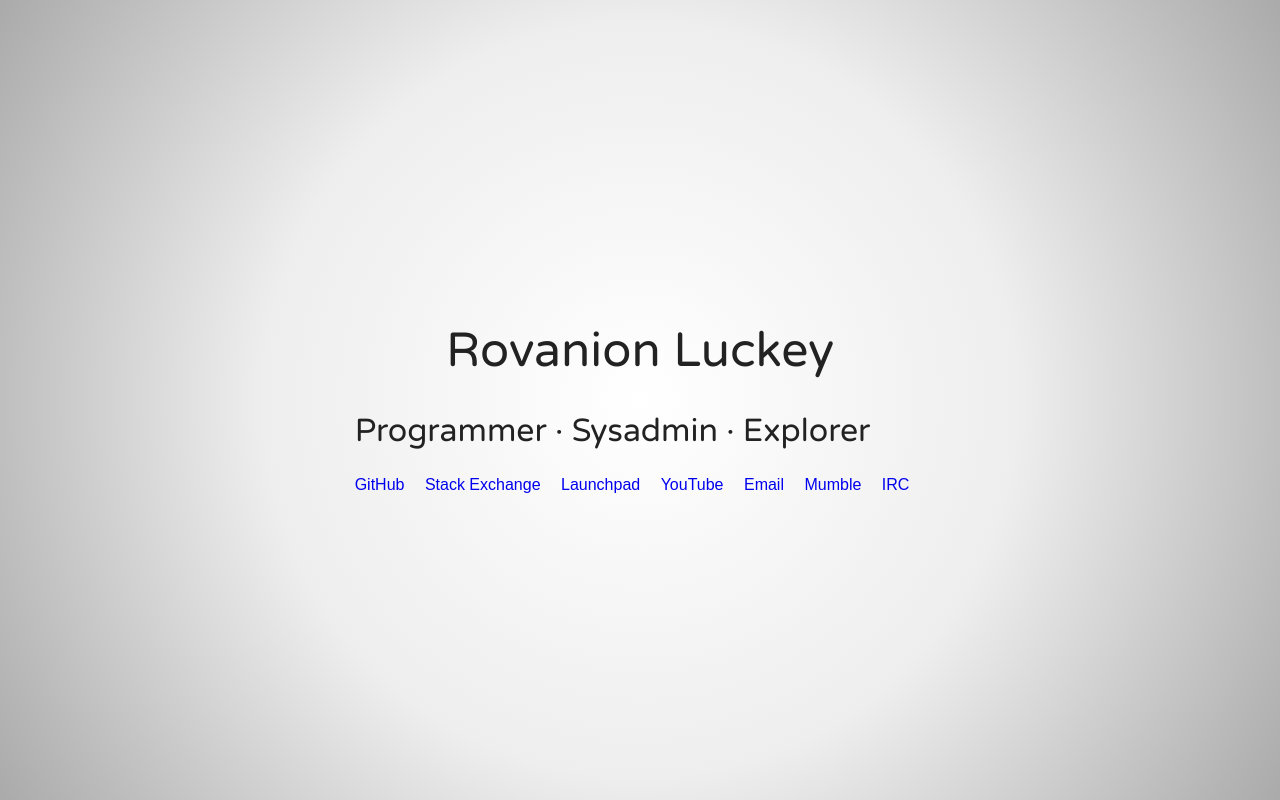
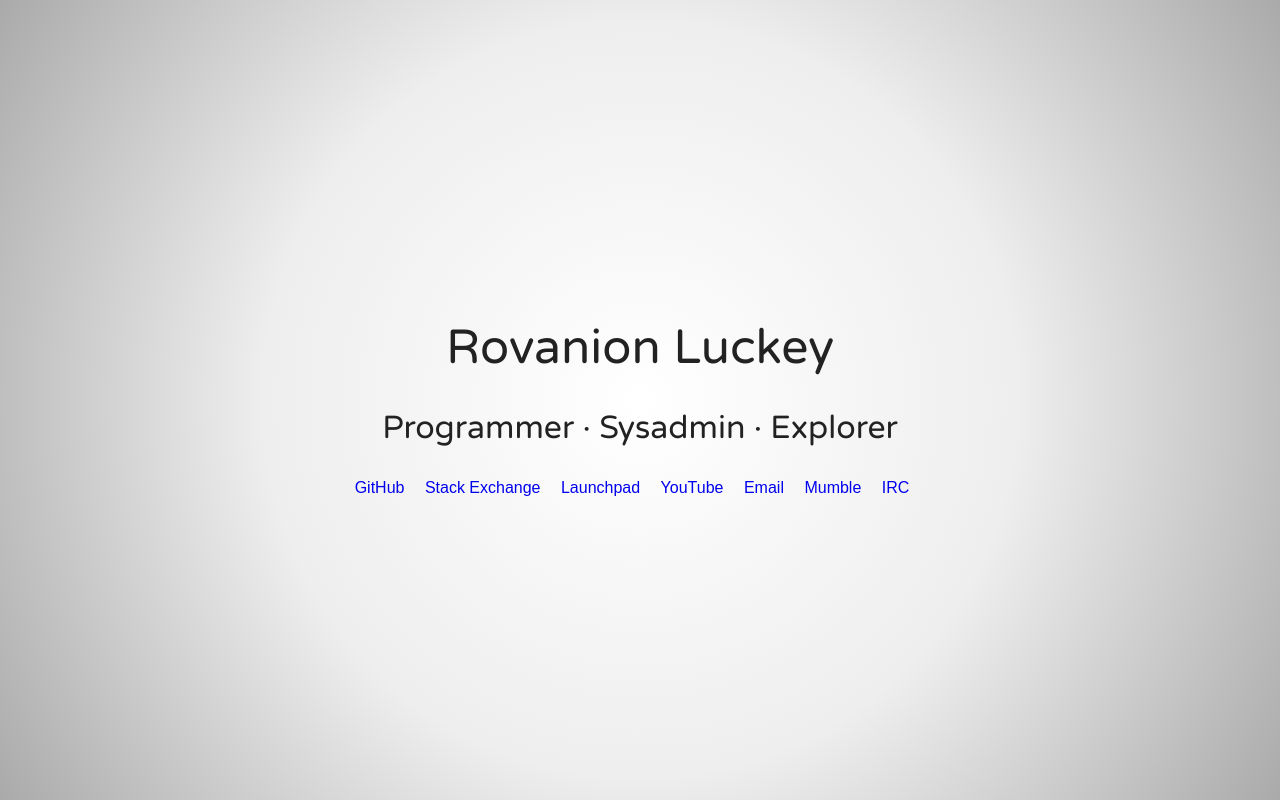
Before and after one commit to Rovanion/rovanion.se, a plain HTML site: page index.html in a window 1280 px wide. Drawn offline with Linux system fonts and the light colour scheme.

Commit message:
Harmonized vertical margins between headers.

```diff
--- a/css/main.css
+++ b/css/main.css
@@ -6,9 +6,11 @@ h1,h2,h3,h4,h5,h6 {
 h1 {
     font-size: 3em;
     clear: left;
+    margin: 32px;
 }
 h2 {
     font-size: 2em;
+    margin: 32px;
 }
 h3 {
     font-size: 1.4em;
```
